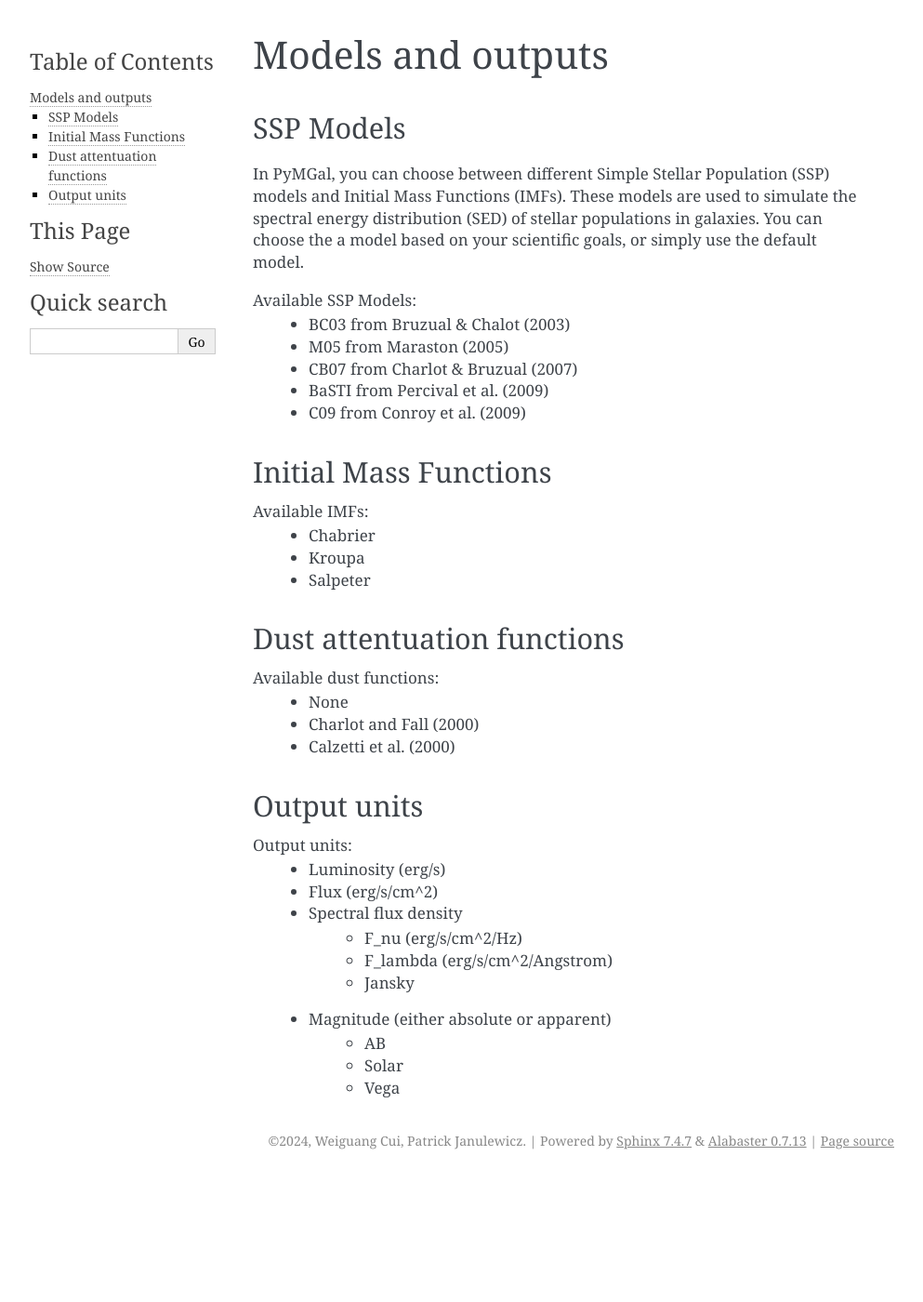
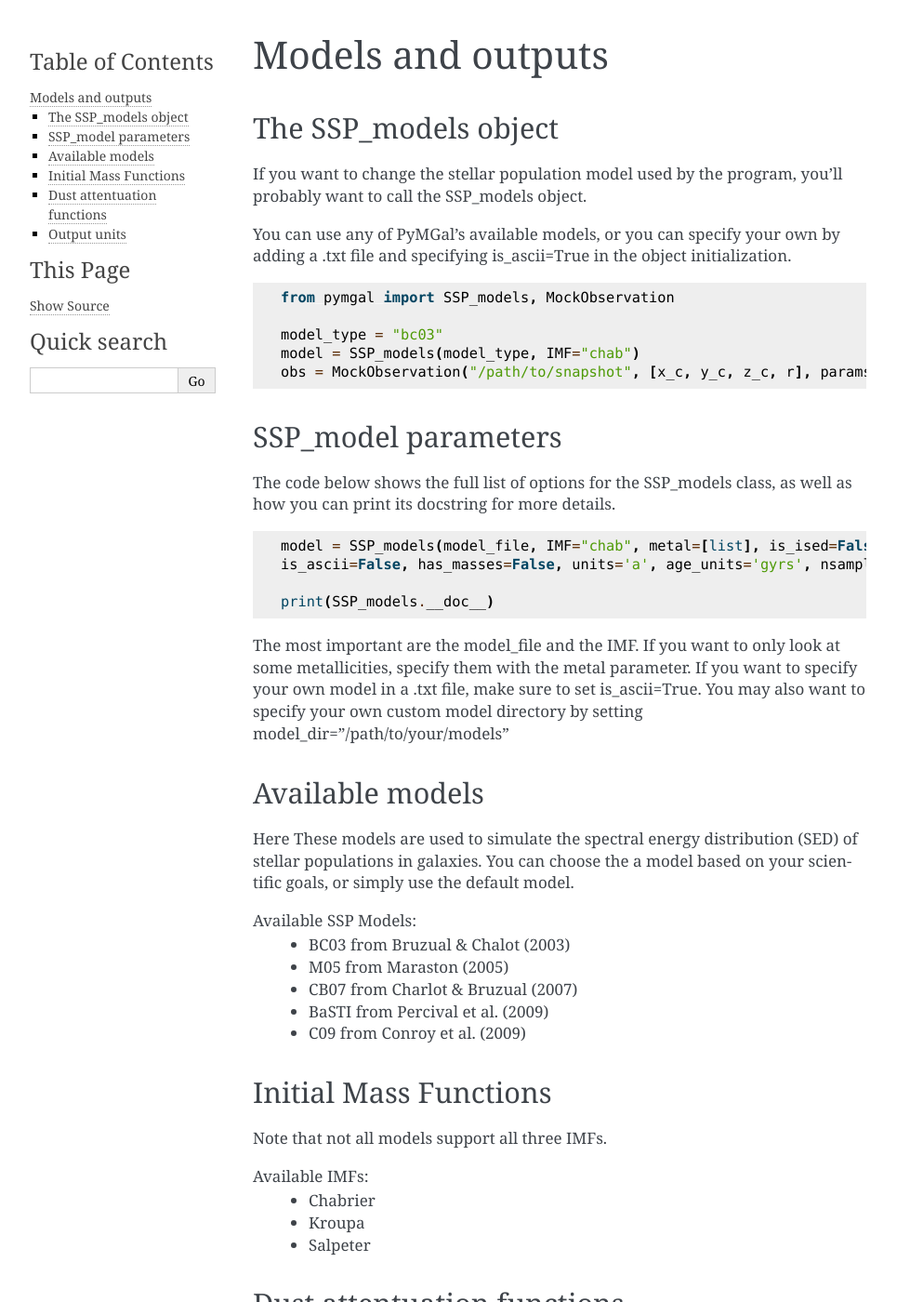
Before and after one commit to pjanul/pymgal, a Sphinx documentation site: the page built from doc/source/models.rst, in a window 1280 px wide and 1400 px high. Shown: the whole window at 93% size, without its empty margins (148-1141 px from the left). Built offline with Sphinx 7.4.7, drawn with Linux system fonts in a browser that asks for light colours.

Commit message:
Added more docs to SSP models descriptions

```diff
--- a/doc/source/models.rst
+++ b/doc/source/models.rst
@@ -1,12 +1,46 @@
-
+.. _ssp_models:
 Models and outputs
 ==========
 
-.. _ssp_models:
-SSP Models
+.. _ssp_models_object:
+
+The SSP_models object
 ----------
 
-In PyMGal, you can choose between different Simple Stellar Population (SSP) models and Initial Mass Functions (IMFs). These models are used to simulate the spectral energy distribution (SED) of stellar populations in galaxies. You can choose the a model based on your scientific goals, or simply use the default model.
+If you want to change the stellar population model used by the program, you'll probably want to call the SSP_models object.
+
+You can use any of PyMGal's available models, or you can specify your own by adding a .txt file and specifying is_ascii=True in the object initialization.
+
+.. code-block:: python
+
+   from pymgal import SSP_models, MockObservation
+
+   model_type = "bc03"
+   model = SSP_models(model_type, IMF="chab")
+   obs = MockObservation("/path/to/snapshot", [x_c, y_c, z_c, r], params = {"model": model})
+
+.. _ssp_models_params:
+
+SSP_model parameters
+----------
+
+The code below shows the full list of options for the SSP_models class, as well as how you can print its docstring for more details.
+
+
+.. code-block:: python
+
+   model = SSP_models(model_file, IMF="chab", metal=[list], is_ised=False, is_fits=False,
+   is_ascii=False, has_masses=False, units='a', age_units='gyrs', nsample=None, quiet=True, model_dir=None)
+
+   print(SSP_models.__doc__)
+
+The most important are the model_file and the IMF. If you want to only look at some metallicities, specify them with the metal parameter. If you want to specify your own model in a .txt file, make sure to set is_ascii=True. You may also want to specify your own custom model directory by setting model_dir="/path/to/your/models"
+
+
+.. _avail_models:
+Available models
+----------
+Here These models are used to simulate the spectral energy distribution (SED) of stellar populations in galaxies. You can choose the a model based on your scientific goals, or simply use the default model.
 
 Available SSP Models:
  * BC03 from  Bruzual & Chalot (2003)
@@ -18,6 +52,8 @@ Available SSP Models:
 .. _imf:
 Initial Mass Functions
 ----------
+
+Note that not all models support all three IMFs.
 
 Available IMFs:
  * Chabrier
```
